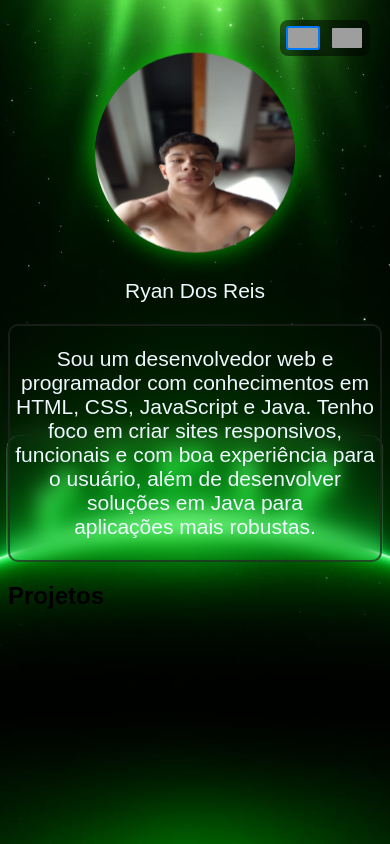
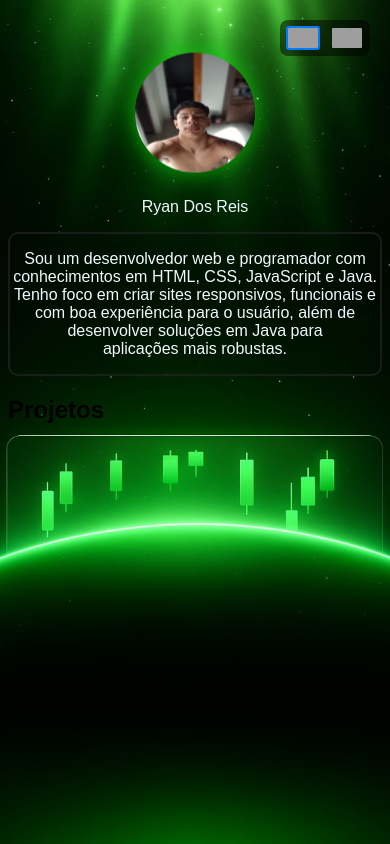
Before and after one commit to ryanreis/portfolioo, a plain HTML site: page index.html in a window 390 px wide. Shown: the top 844 px of the page. Drawn offline with Linux system fonts and the light colour scheme; grey boxes are pictures that could not be loaded.

Commit message:
Add files via upload

```diff
--- a/index.html
+++ b/index.html
@@ -3,6 +3,7 @@
 
 <head>
     <meta charset="UTF-8" />
+    <meta name="viewport" content="width=device-width, initial-scale=1" />
     <meta name="viewport" content="width=device-width, initial-scale=1" />
     <title>Trocar idioma com bandeiras</title>
     <link rel="stylesheet" href="style.css">
--- a/style.css
+++ b/style.css
@@ -89,3 +89,14 @@ section div {
         /* sobe 20px */
     }
 }
+
+@media (max-width: 600px) {
+  .logo img {
+    width: 120px;
+    height: 120px;
+  }
+
+  #content p {
+    font-size: 16px;
+  }
+}
```
